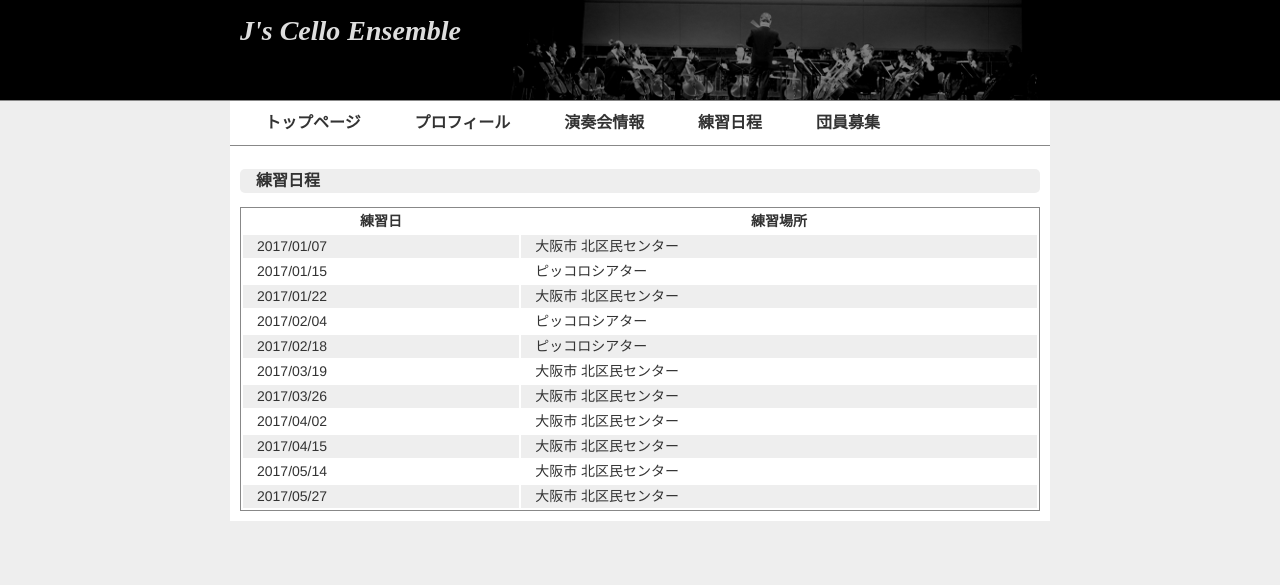
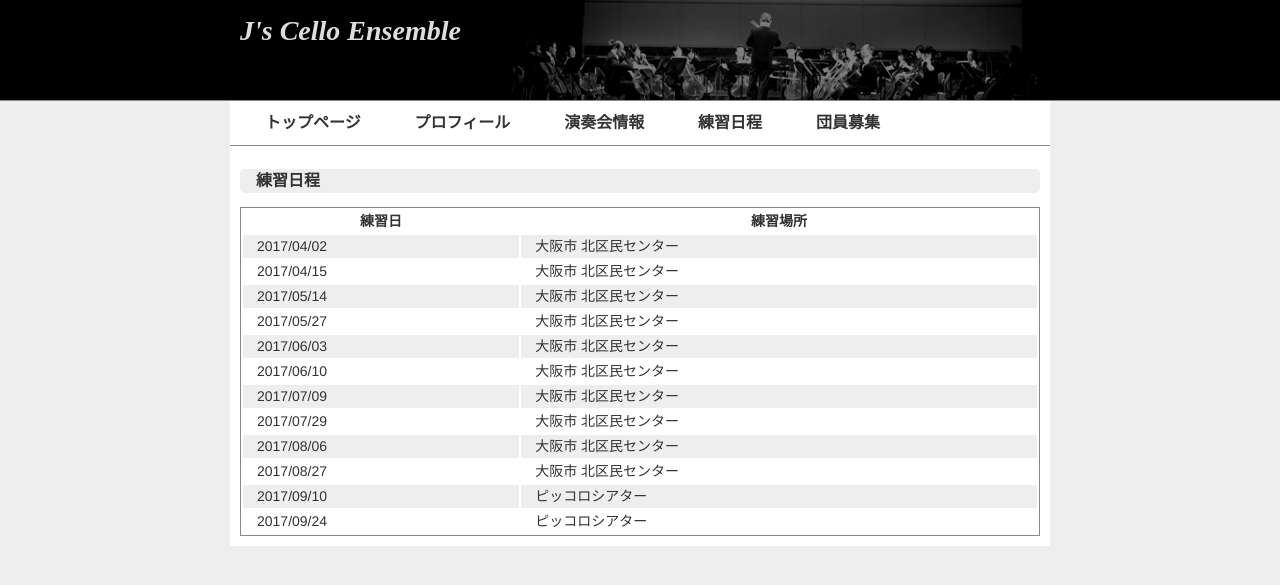
Before and after one commit to mzdusk/js-hp, a Jekyll site: the page built from practice.html, in a window 1280 px wide. Shown: the top 585 px of the page. Built offline with Jekyll 4.4.1, drawn with Linux system fonts in a browser that asks for light colours.

Commit message:
練習日程を更新

```diff
--- a/_data/news.yml
+++ b/_data/news.yml
@@ -1,3 +1,5 @@
+- date: 2017-03-29
+  content: 練習日程を更新しました。
 - date: 2016-12-25
   content: 練習日程を更新しました。演奏会情報を追加しました。
 - date: 2016-09-30
--- a/_data/practice.yml
+++ b/_data/practice.yml
@@ -1,17 +1,3 @@
-- date: 2017-01-07
-  place: 大阪市 北区民センター
-- date: 2017-01-15
-  place: ピッコロシアター
-- date: 2017-01-22
-  place: 大阪市 北区民センター
-- date: 2017-02-04
-  place: ピッコロシアター
-- date: 2017-02-18
-  place: ピッコロシアター
-- date: 2017-03-19
-  place: 大阪市 北区民センター
-- date: 2017-03-26
-  place: 大阪市 北区民センター
 - date: 2017-04-02
   place: 大阪市 北区民センター
 - date: 2017-04-15
@@ -20,3 +6,19 @@
   place: 大阪市 北区民センター
 - date: 2017-05-27
   place: 大阪市 北区民センター
+- date: 2017-06-03
+  place: 大阪市 北区民センター
+- date: 2017-06-10
+  place: 大阪市 北区民センター
+- date: 2017-07-09
+  place: 大阪市 北区民センター
+- date: 2017-07-29
+  place: 大阪市 北区民センター
+- date: 2017-08-06
+  place: 大阪市 北区民センター
+- date: 2017-08-27
+  place: 大阪市 北区民センター
+- date: 2017-09-10
+  place: ピッコロシアター
+- date: 2017-09-24
+  place: ピッコロシアター
```
